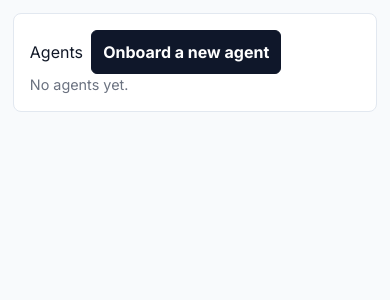
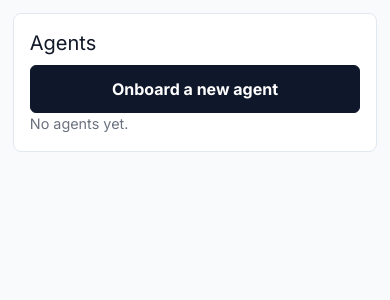
Before and after one commit to vikasudasi/skill-vault, a FastAPI app: template skill_vault/web/templates/agents_overview.html in a window 390 px wide. Shown: the part 113-413 px from the top of the page. Run offline with FastAPI, Linux system fonts and the light colour scheme; the template is opened without the code that fills it, so the values that code supplies are empty; parts of the project's set-up code (start-up, migrations or seed data) failed here and were passed over; some libraries are stand-ins or nearby versions.

Commit message:
style(dashboard): polish mobile experience
- Onboard a new agent: full-width, weight-700 centered CTA on mobile
  (drops to own line via flex-basis:100%, does not affect agent-detail's
  inline name+badge title row)
- Section heading bumped to 1.25rem for clearer hierarchy on small screens
- More breathing room between stacked list rows (1rem padding) and wider
  action-button gap (0.6rem) for easier tapping
- Verified at 390px: no horizontal overflow on dashboard or agent detail

```diff
--- a/skill_vault/web/static/skillvault.css
+++ b/skill_vault/web/static/skillvault.css
@@ -806,4 +806,33 @@ td code {
        Centering keeps them on a shared midline (matches desktop). */
     align-items: center;
   }
+
+  /* Section heading reads a touch larger on small screens for clearer
+     hierarchy above the list. */
+  .detail-name {
+    font-size: 1.25rem;
+    line-height: 1.35;
+  }
+
+  /* Primary action beside a section heading (e.g. "Onboard a new agent")
+     becomes a full-width, high-presence CTA on mobile instead of a small
+     chip tucked next to the title. flex-basis:100% drops it onto its own
+     line because the row already wraps (does not affect agent-detail's
+     title row, which holds a badge — not a .btn — so that stays inline). */
+  .detail-title-row .btn {
+    flex-basis: 100%;
+    justify-content: center;
+    font-weight: 700;
+    padding: 0.7rem 1rem;
+  }
+
+  /* More breathing room between stacked list rows and a wider gap between
+     the equal-width action buttons for easier tapping on mobile. */
+  .list li {
+    padding: 1rem 0;
+  }
+
+  .actions {
+    gap: 0.6rem;
+  }
 }
```
